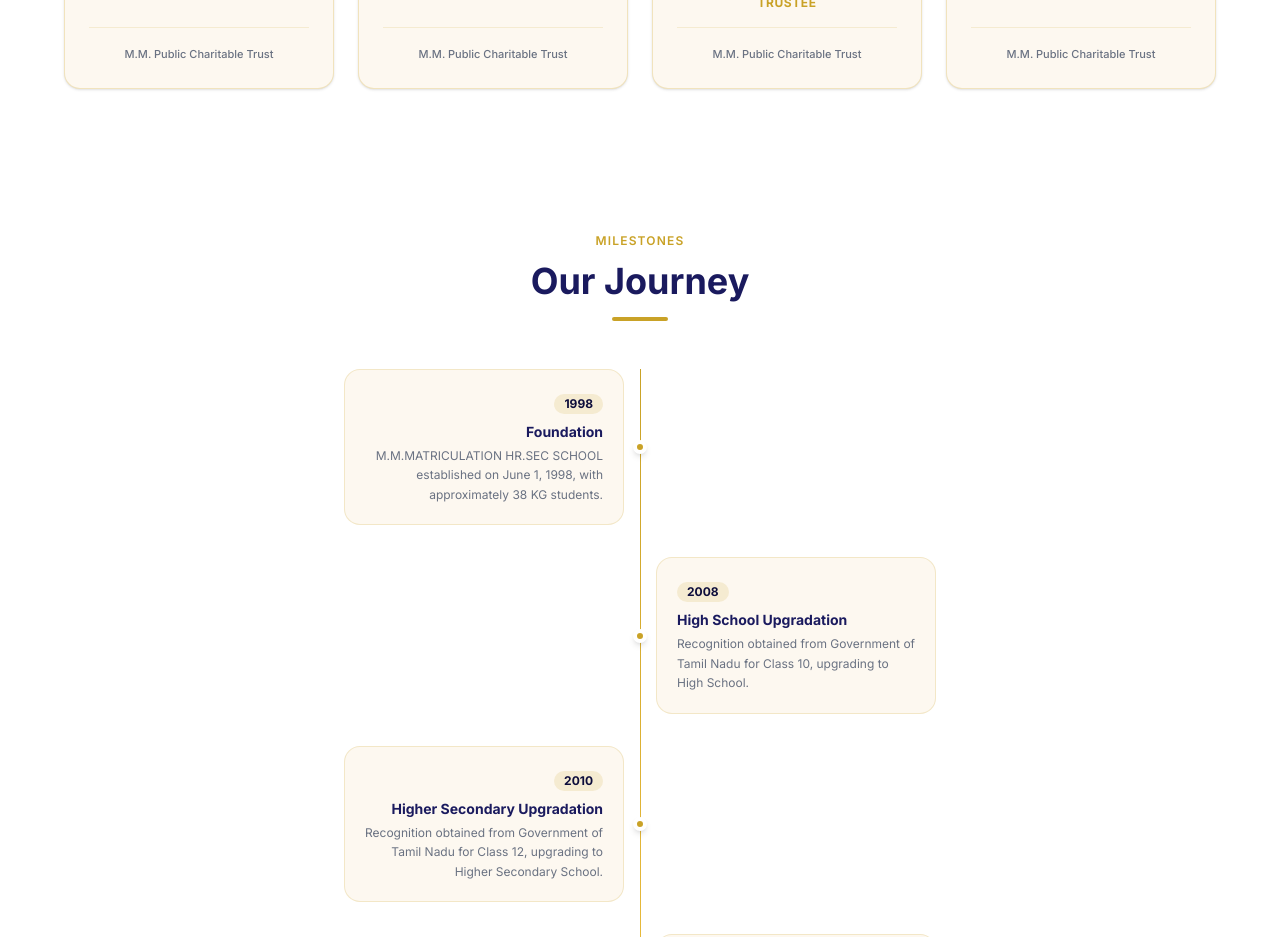
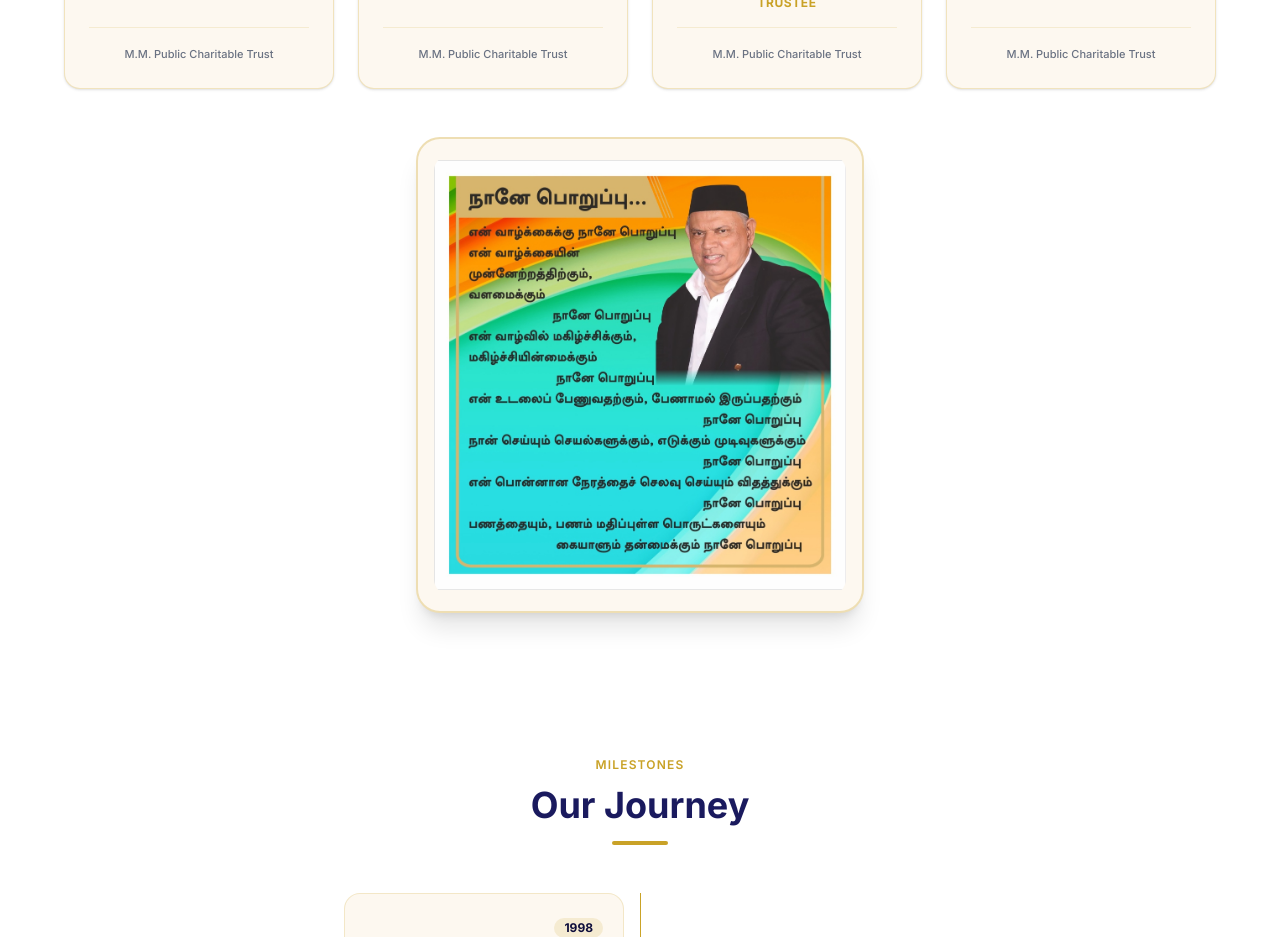
Before and after one commit to kishore2818/mm, a Next.js app: page /about in a window 1280 px wide. Shown: the part 1880-2817 px from the top of the page. Built offline with nearby package versions, Linux system fonts and the light colour scheme; a web font is replaced by a local one.

Commit message:
Add founder quote poster image (Nanae Poruppu) under M.M. Public Charitable Trust section

```diff
--- a/src/app/about/AboutClient.tsx
+++ b/src/app/about/AboutClient.tsx
@@ -153,6 +153,24 @@ export default function AboutClient() {
               </motion.div>
             ))}
           </div>
+
+          {/* Founder Quote Poster */}
+          <motion.div
+            initial={{ opacity: 0, y: 20 }}
+            whileInView={{ opacity: 1, y: 0 }}
+            viewport={{ once: true }}
+            className="mt-8 sm:mt-12 max-w-xs sm:max-w-md lg:max-w-md mx-auto rounded-2xl sm:rounded-3xl overflow-hidden shadow-xl border-2 border-[#c9a227]/30 bg-[#fdf8f0] p-2 sm:p-4"
+          >
+            <div className="relative w-full h-[300px] sm:h-[400px] lg:h-[440px]">
+              <Image
+                src="/images/founder-quote-nanae-poruppu.jpg"
+                alt="நானே பொறுப்பு - M.M. Public Charitable Trust"
+                fill
+                sizes="(max-width: 768px) 100vw, 440px"
+                className="object-contain rounded-xl sm:rounded-2xl"
+              />
+            </div>
+          </motion.div>
         </div>
       </section>
 
--- a/src/app/faculty/FacultyClient.tsx
+++ b/src/app/faculty/FacultyClient.tsx
@@ -111,6 +111,24 @@ export default function FacultyClient() {
               </motion.div>
             ))}
           </div>
+
+          {/* Founder Quote Poster */}
+          <motion.div
+            initial={{ opacity: 0, y: 20 }}
+            whileInView={{ opacity: 1, y: 0 }}
+            viewport={{ once: true }}
+            className="mt-8 sm:mt-12 max-w-xs sm:max-w-md lg:max-w-md mx-auto rounded-2xl sm:rounded-3xl overflow-hidden shadow-xl border-2 border-[#c9a227]/30 bg-[#fdf8f0] p-2 sm:p-4"
+          >
+            <div className="relative w-full h-[300px] sm:h-[400px] lg:h-[440px]">
+              <Image
+                src="/images/founder-quote-nanae-poruppu.jpg"
+                alt="நானே பொறுப்பு - M.M. Public Charitable Trust"
+                fill
+                sizes="(max-width: 768px) 100vw, 440px"
+                className="object-contain rounded-xl sm:rounded-2xl"
+              />
+            </div>
+          </motion.div>
         </div>
       </section>
     </div>
```
Also changed, not shown: public/images/founder-quote-nanae-poruppu.jpg (added).
